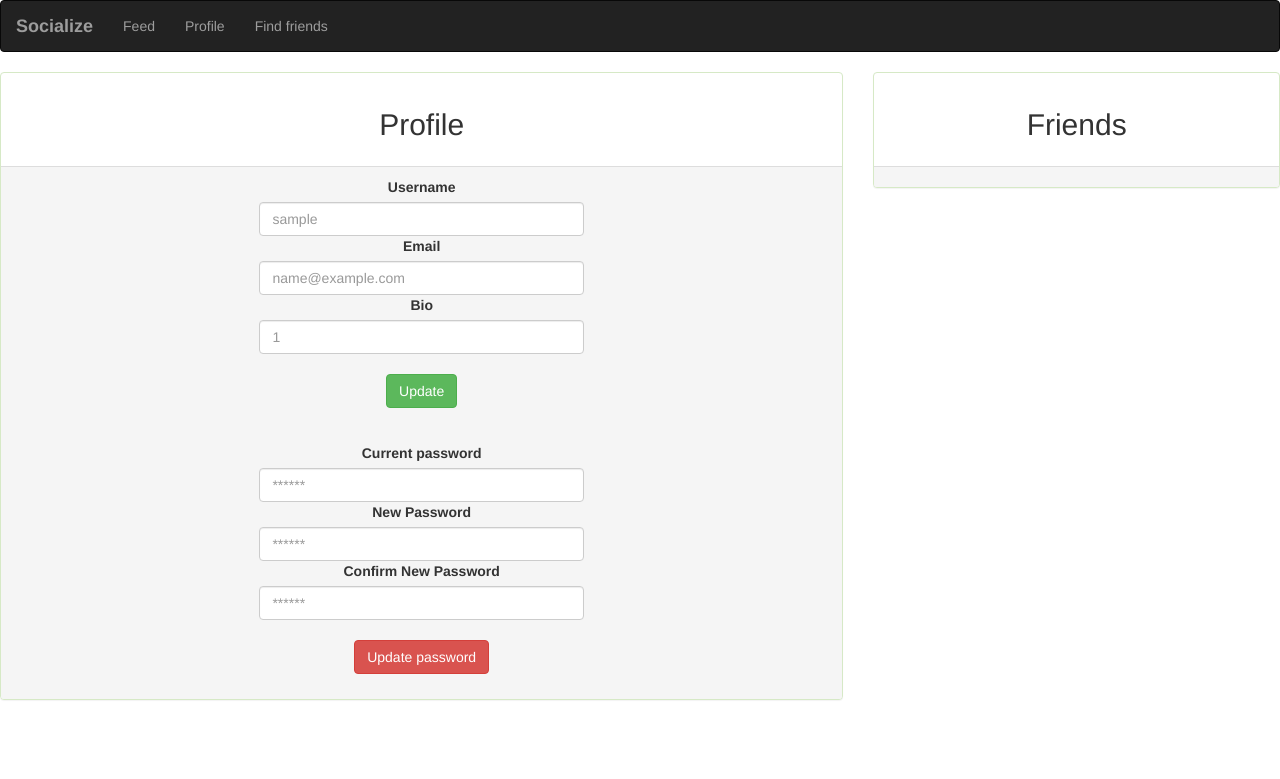
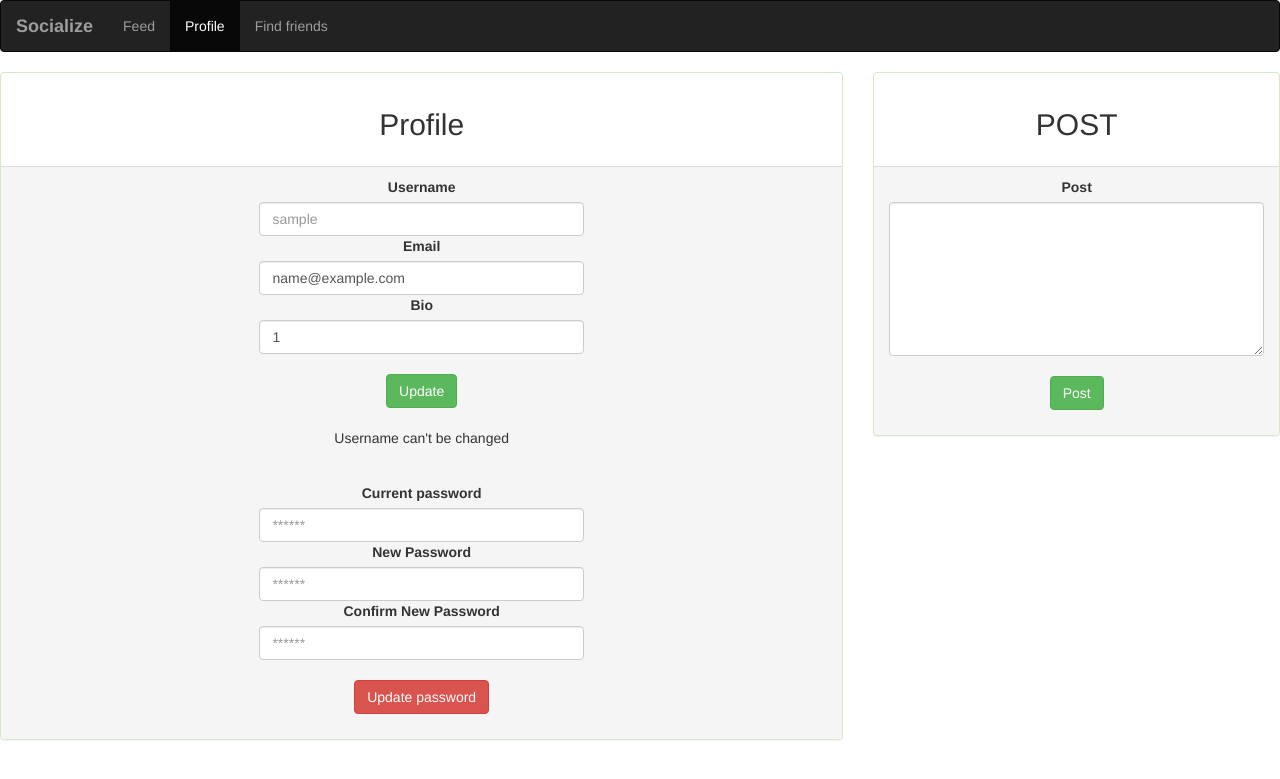
Before and after one commit to prathonit/socialize, a PHP site: page /profile.php in a window 1280 px wide. Shown: the top 779 px of the page. Run offline with PHP 8.4, Linux system fonts and the light colour scheme; the visitor is signed in with stand-in values (Sample User, id 1).

Commit message:
Update password and update profile info

```diff
--- a/profile.php
+++ b/profile.php
@@ -17,11 +17,11 @@
 	<nav class="navbar navbar-inverse">
 		<div class="container-fluid">
 			<div class="navbar-header">
-				<a class="navbar-brand"><b>Socialize</b></a>
+				<a class="navbar-brand" href="home.php"><b>Socialize</b></a>
 			</div>
 			<ul class="nav navbar-nav">
 					<li><a href="home.php">Feed</a></li>
-					<li><a href="profile.php">Profile</a></li>
+					<li class="active"><a href="profile.php">Profile</a></li>
 					<li><a href="find_friends.php">Find friends</a></li>
 				</ul>
 
@@ -31,17 +31,19 @@
 		<div class="row">
             <div class="col-sm-8">
 		<div class="panel panel-success">
-			<div class="panel-body"><h2>Profile</h2></div>
+			<div class="panel-body"><h2>Profile </h2></div>
 				<div class="panel-footer">
-				<form action="update_info.php">
+				<form action="update_info.php" method="POST">
 					<div class="form-group" style="width:40%;">
 						<label for="username">Username</label>
-						<input class="form-control" type="text" name="username" placeholder="<?php echo $_SESSION['username']; ?>">
+						<input type="text" name="username" class="form-control" type="text" name="username" placeholder="<?php echo $_SESSION['username']; ?>">
 						<label for="email">Email </label>
-						<input class="form-control" type="email" placeholder="<?php echo  $_SESSION['email'];?>">
+						<input name="email" class="form-control" type="email" value="<?php echo  $_SESSION['email'];?>">
 						<label for="email">Bio </label>
-						<input class="form-control" type="text" placeholder="<?php echo $_SESSION['bio'];?>"><br>
+						<input name="bio" class="form-control" type="text" value="<?php echo $_SESSION['bio'];?>"><br>
 						<input type="submit" value="Update" class="btn btn-success">
+						<br><br>
+						<p>Username can't be changed</p>
 
 					</div>
 				</form>
@@ -62,9 +64,18 @@
             </div>
             <div class="col-sm-4">
             <div class="panel panel-success">
-			<div class="panel-body"><h2>Friends</h2></div>
+			<div class="panel-body"><h2>POST</h2></div>
 				<div class="panel-footer">
+					<form method="POST" action="post.php">
+				    	<div class="form-group">
+				    		<label for="Post">Post</label>
+				    		<textarea class="form-control" rows="7" name="post" id="post" placeholder="What's up?">
 
+				    		</textarea><br>
+				    		<input type="submit" value="Post" class="btn btn-success">
+
+				    	</div>
+				    </form>
 				</div>
 				</div>
             </div>
```
Also changed, not shown: change_password.php (+6 -3 lines), home.php (+23 -3 lines), update_info.php (added, +32 -0 lines).
